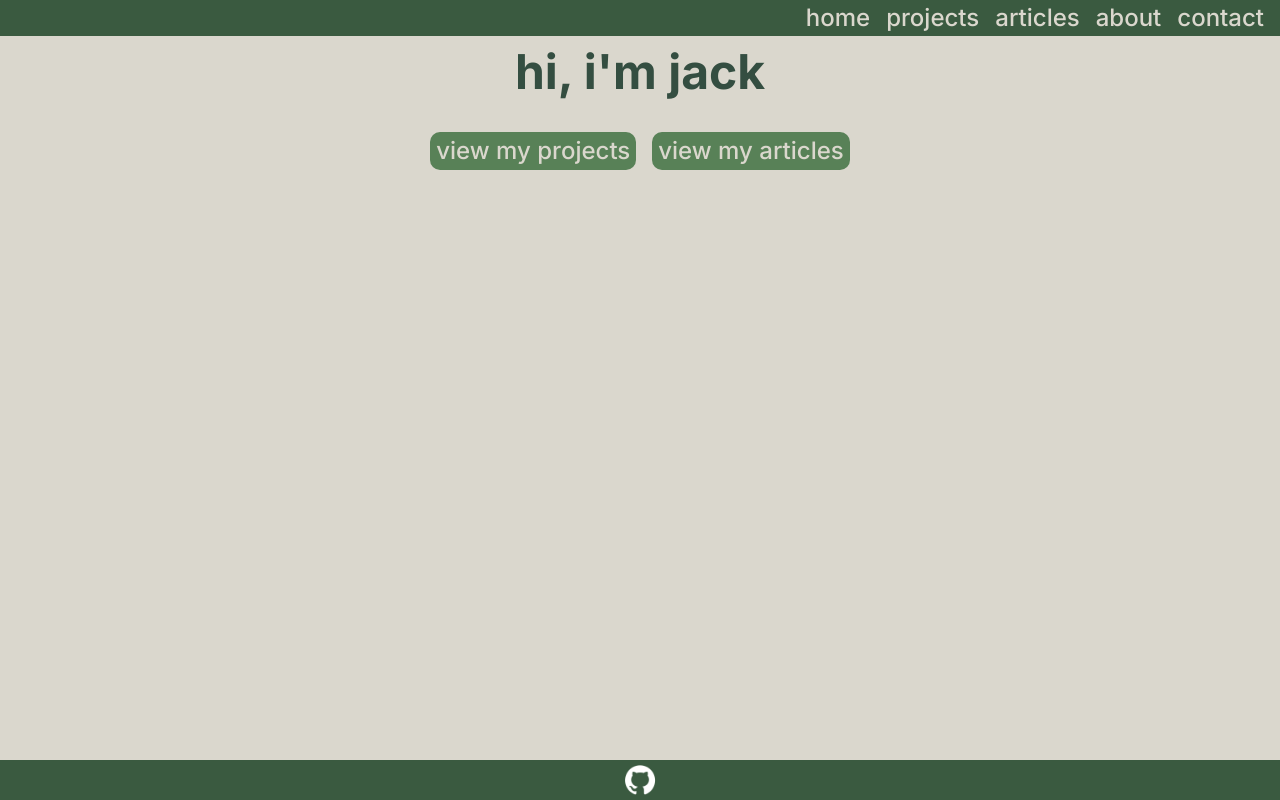
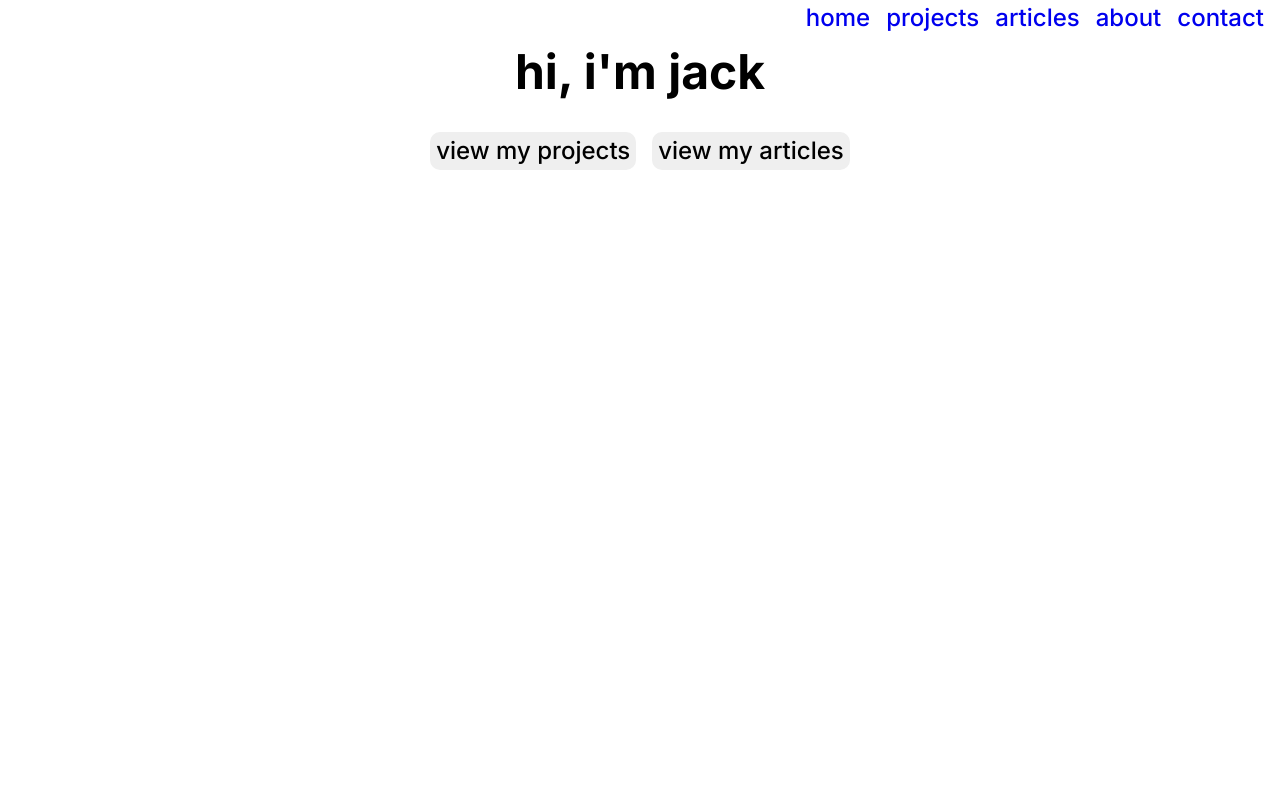
Before and after one commit to jckstllrd/personal-site, a React (Vite) app: page / in a window 1280 px wide. Built offline with nearby package versions, Linux system fonts and the light colour scheme.

Commit message:
style: refresh colour design tokens using standardised naming

```diff
--- a/src/components/Footer.module.css
+++ b/src/components/Footer.module.css
@@ -1,6 +1,5 @@
 footer {
   height: 5vh;
-  background-color: var(--color-border);
   display: flex;
   justify-content: space-around;
 }
--- a/src/components/Nav.module.css
+++ b/src/components/Nav.module.css
@@ -1,6 +1,4 @@
 .navWrapper {
-  background-color: var(--color-border);
-  color: var(--color-bg);
   font-size: var(--text-xl);
   display: flex;
   justify-content: flex-end;
@@ -9,11 +7,6 @@
 
 a {
   text-decoration: none;
-  color: var(--color-bg);
-}
-
-a:active {
-  color: var(--color-accent);
 }
 
 .navLinks {
--- a/src/pages/Home.module.css
+++ b/src/pages/Home.module.css
@@ -17,8 +17,6 @@
 }
 
 button {
-  background-color: var(--color-accent);
-  color: var(--color-bg);
   border-radius: 10px;
   border: none;
 }
--- a/src/styles/global.css
+++ b/src/styles/global.css
@@ -76,12 +76,18 @@ h6 {
 }
 
 :root {
-  --color-text: #344e41;
-  --color-text-muted: #a3b18a;
-  --color-bg: #dad7cd;
-  --color-surface: white;
-  --color-accent: #588157;
-  --color-border: #3a5a40;
+  --color-text: black;
+  --color-background: white;
+  --color-blurred-background: grey;
+  --color-muted-background: lightgrey;
+  --color-action: red;
+  --color-primary: white;
+  --color-secondary: white;
+  --color-tertiary: white;
+  --color-decorative: white;
+  --color-info: white;
+  --color-warning: red;
+  --color-success: green;
 
   --text-sm: 4px;
   --text-base: 12px;
@@ -113,5 +119,5 @@ h6 {
   font-weight: 500;
   font-style: normal;
   color: var(--color-text);
-  background: var(--color-bg);
+  background: var(--color-background);
 }
```
